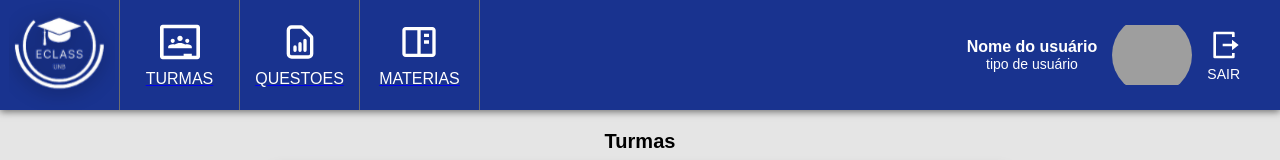
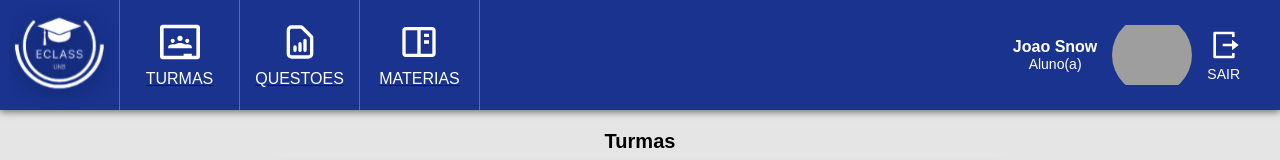
Before and after one commit to zeroCass/eclass-unb-frontend, a React (Create React App) app: page /login in a window 1280 px wide. Both pictures are taken after typing "Sample", "Sample123" into the empty fields and a click on the button "Login". Shown: the top 160 px of the page. Built offline with nearby package versions, Linux system fonts and the light colour scheme; grey boxes are pictures that could not be loaded.

Commit message:
FEAT: user.json and user info on Header
the user.json file holds a user json info that is need to login

The Header uses the user info to display the name and userType

```diff
--- /dev/null
+++ b/public/users.json
@@ -0,0 +1,7 @@
+{
+	"email": "joao.snow@email.com",
+	"name": "Joao Snow",
+	"registrationID": "123456789",
+	"userType": 2,
+	"token": true
+}
--- a/src/components/HeaderMenu/HeaderMenu.jsx
+++ b/src/components/HeaderMenu/HeaderMenu.jsx
@@ -10,12 +10,17 @@ import styles from './style.module.css'
 
 export const HeaderMenu = () => {
 	const authContext = useContext(AuthContext)
-	const { authDispatch } = authContext
+	const { authState, authDispatch } = authContext
 
 	const logoutHandler = () => {
-		console.log('entrou')
 		logout(authDispatch)
 	}
+
+	const userName = authState.name || 'Usuario'
+	let userType = ''
+	if (authState.userType === 0) userType = 'Administrador(a)'
+	if (authState.userType === 1) userType = 'Professor(a)'
+	if (authState.userType === 2) userType = 'Aluno(a)'
 
 	return (
 		<header className={styles['header-menu']}>
@@ -43,7 +48,7 @@ export const HeaderMenu = () => {
 						</Link>
 					</li>
 					<li>
-						<Link to={'/'}>
+						<Link to={'/subjects'}>
 							<div>
 								<BiBookContent></BiBookContent>
 								<span>MATERIAS</span>
@@ -55,8 +60,8 @@ export const HeaderMenu = () => {
 			<div className={styles['user-container']}>
 				<ul className={styles['user-list']}>
 					<li className={styles['user-name-type']}>
-						<h1>Nome do usuário</h1>
-						<span>tipo de usuário</span>
+						<h1>{userName}</h1>
+						<span>{userType}</span>
 					</li>
 					<li className={styles['user-photo']}>
 						<Link to={'/perfil'}>
--- a/src/contexts/AuthContext/actions.js
+++ b/src/contexts/AuthContext/actions.js
@@ -1,7 +1,10 @@
+/* eslint-disable */
 import * as types from './types'
 
 export const login = async (dispatch) => {
-	dispatch({ type: types.AUTH_LOGIN, payload: { token: true } })
+	const response = await fetch('./users.json')
+	const data = await response.json()
+	dispatch({ type: types.AUTH_LOGIN, payload: { ...data } })
 }
 export const logout = (dispatch) => {
 	dispatch({ type: types.AUTH_LOGOUT, payload: { token: false } })
--- a/src/contexts/AuthContext/data.js
+++ /dev/null
@@ -1,7 +0,0 @@
-export const data = {
-	email: '',
-	name: '',
-	registrationID: '',
-	userType: '',
-	token: false,
-}
--- a/src/contexts/AuthContext/index.jsx
+++ b/src/contexts/AuthContext/index.jsx
@@ -1,11 +1,18 @@
 import { useReducer } from 'react'
 import { AuthContext } from './context'
-import { data } from './data'
 import { reducer } from './reducer'
+
+const initialConfig = {
+	email: '',
+	name: '',
+	registrationID: '',
+	userType: '',
+	token: false,
+}
 
 export const AuthProvider = ({ children }) => {
 	/* eslint-disable */
-	const [authState, authDispatch] = useReducer(reducer, data)
+	const [authState, authDispatch] = useReducer(reducer, initialConfig)
 	return (
 		<AuthContext.Provider value={{ authState, authDispatch }}>
 			{children}
--- a/src/pages/Login/Login.jsx
+++ b/src/pages/Login/Login.jsx
@@ -1,3 +1,4 @@
+/* eslint-disable */
 import { useContext, useState } from 'react'
 import logo from '../../assets/svg/logoBlack.svg'
 import { AuthSection } from '../../components/AuthSection'
@@ -7,6 +8,7 @@ import { AuthContext } from '../../contexts/AuthContext/context'
 import { ButtonsContainer } from './components/ButtonsContianer'
 
 export const Login = () => {
+	// const { execute, loading, data, error } = useAsync(handleSubmit)
 	const authContext = useContext(AuthContext)
 	const { authDispatch } = authContext
 
@@ -19,6 +21,7 @@ export const Login = () => {
 	}
 
 	return (
+		<>
 			<AuthSection
 				logo={logo}
 				title={'LogIn'}
@@ -45,5 +48,6 @@ export const Login = () => {
 					/>,
 				]}
 			/>
+		</>
 	)
 }
```
Lines whose indentation alone changed are shown as unchanged.
